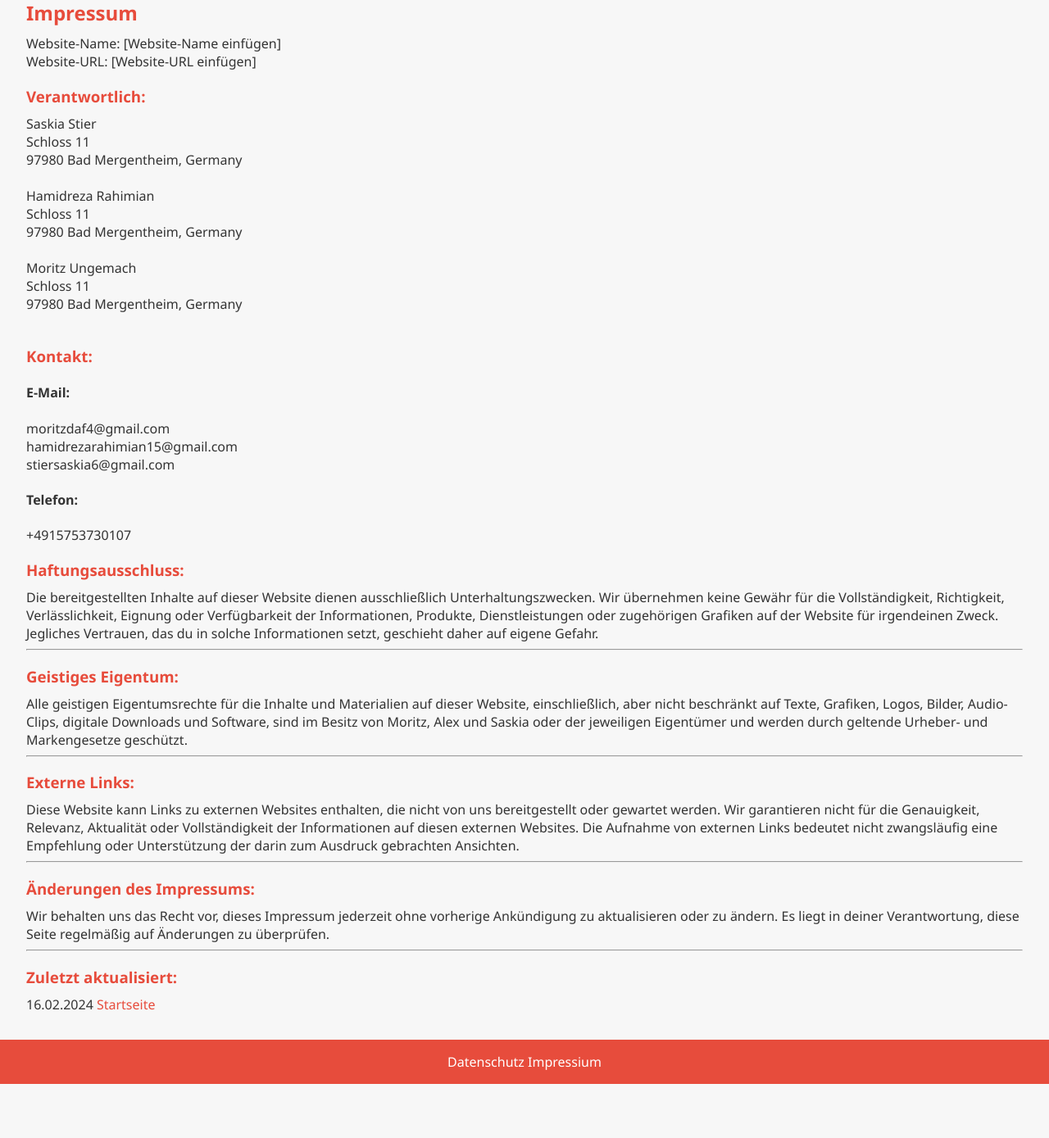
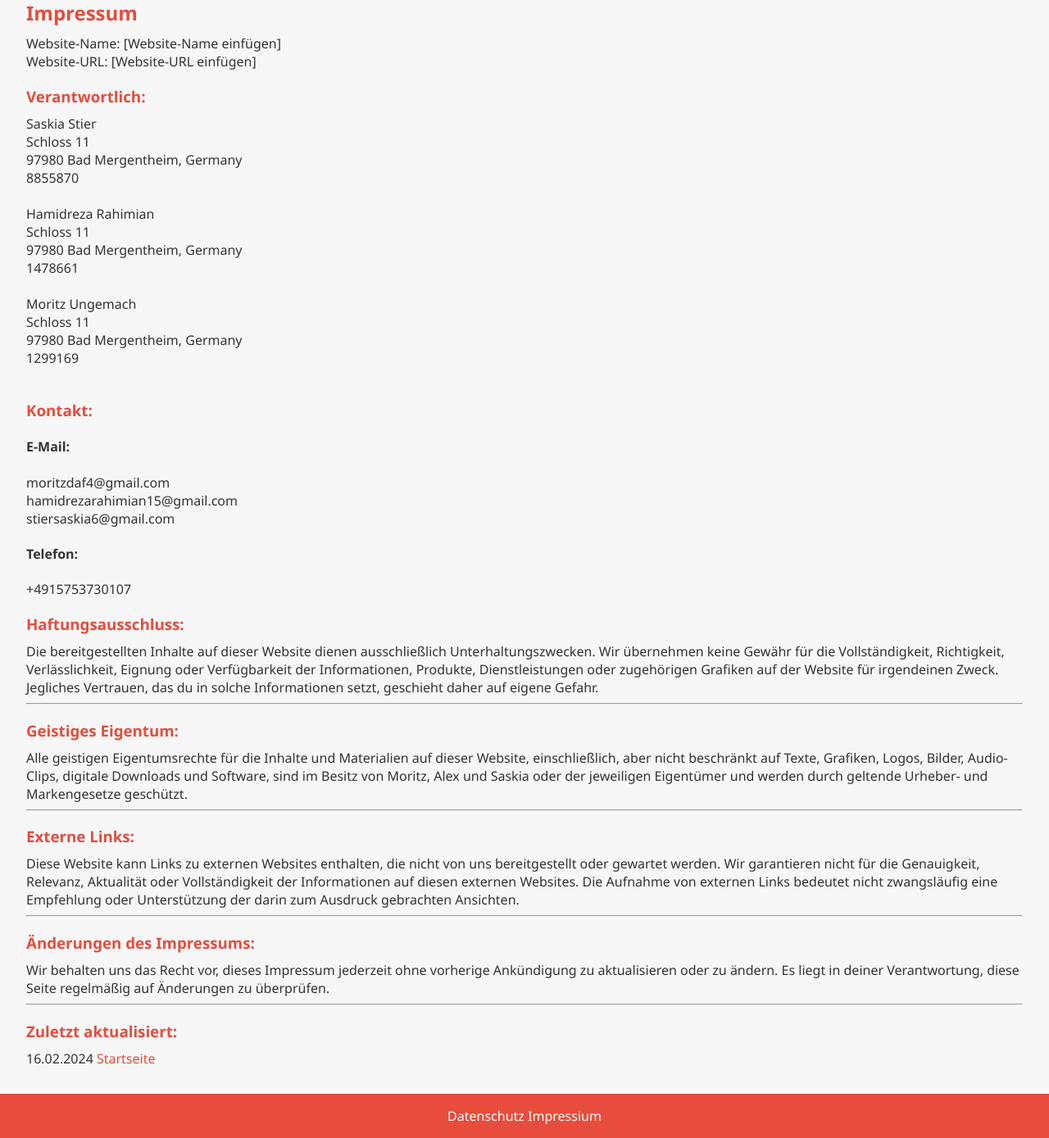
Before and after one commit to HamidrezaRahimian/Muad-Project, a PHP site: page /impressium.php in a window 1280 px wide. Shown: the part 209-1598 px from the top of the page at 82% size. Before the commit the page ends 1532 px from the top, so only its background shows below. Run offline with PHP 8.4, Linux system fonts and the light colour scheme.

Commit message:
adding imma

```diff
--- a/impressium.php
+++ b/impressium.php
@@ -31,15 +31,18 @@ Website-URL: [Website-URL einfügen] <br>
 <h3>Verantwortlich:</h3>
 Saskia Stier <br>
 Schloss 11 <br>
-97980 Bad Mergentheim, Germany <br><br>
+97980 Bad Mergentheim, Germany <br>
+8855870 <br><br>
 
 Hamidreza Rahimian  <br>
 Schloss 11 <br>
-97980 Bad Mergentheim, Germany <br><br>
+97980 Bad Mergentheim, Germany <br>
+1478661 <br><br>
 
 Moritz Ungemach<br>
 Schloss 11 <br>
-97980 Bad Mergentheim, Germany <br><br>
+97980 Bad Mergentheim, Germany <br>
+1299169 <br><br>
 
 <h3>Kontakt:</h3>
 <h4>E-Mail:</h4>
```
